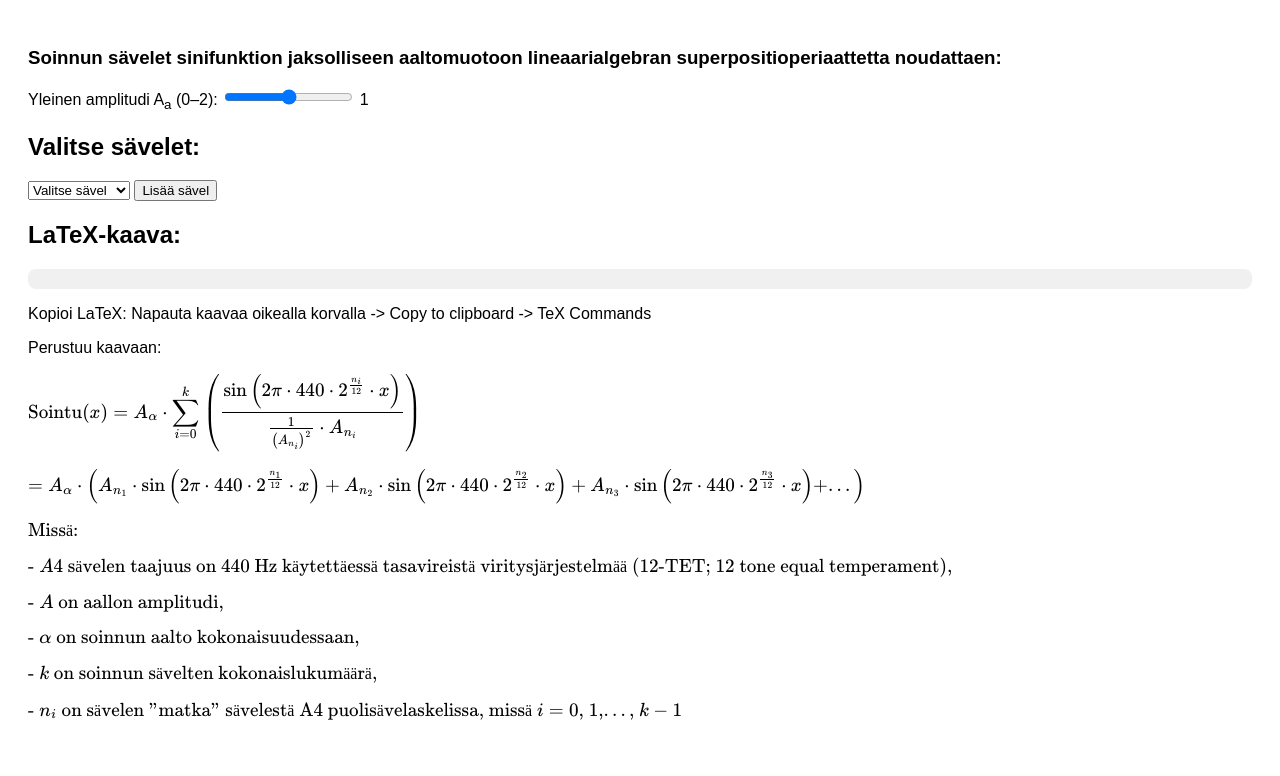
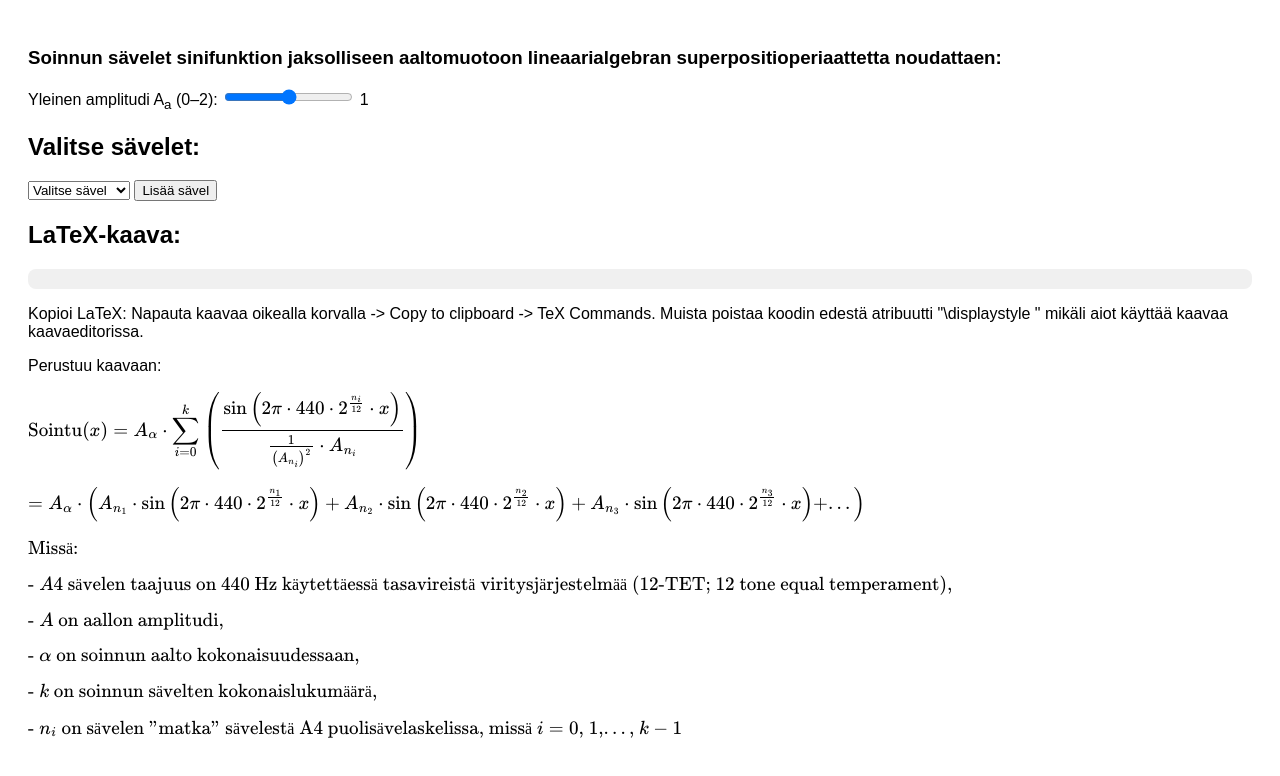
Before and after one commit to 0skari/soinnutfunktioksi, a plain HTML site: page index.html in a window 1280 px wide. Drawn offline with nearby package versions, Linux system fonts and the light colour scheme.

Commit message:
Update and rename omxhpi.html to index.html

```diff
--- a/omxhpi.html
+++ b/index.html
@@ -121,7 +121,7 @@
 
 </script>
 
-<p>Kopioi LaTeX: Napauta kaavaa oikealla korvalla -> Copy to clipboard -> TeX Commands
+<p>Kopioi LaTeX: Napauta kaavaa oikealla korvalla -> Copy to clipboard -> TeX Commands. Muista poistaa koodin edestä atribuutti "\displaystyle " mikäli aiot käyttää kaavaa kaavaeditorissa.</p>
 
 </p>Perustuu kaavaan:</p>
 
```
